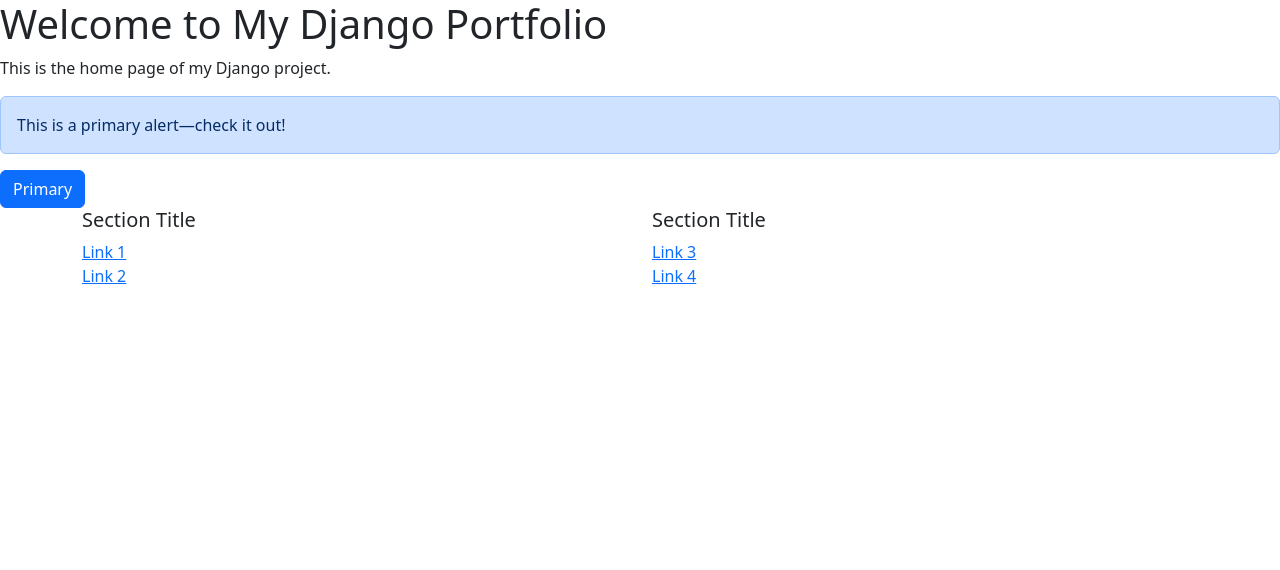
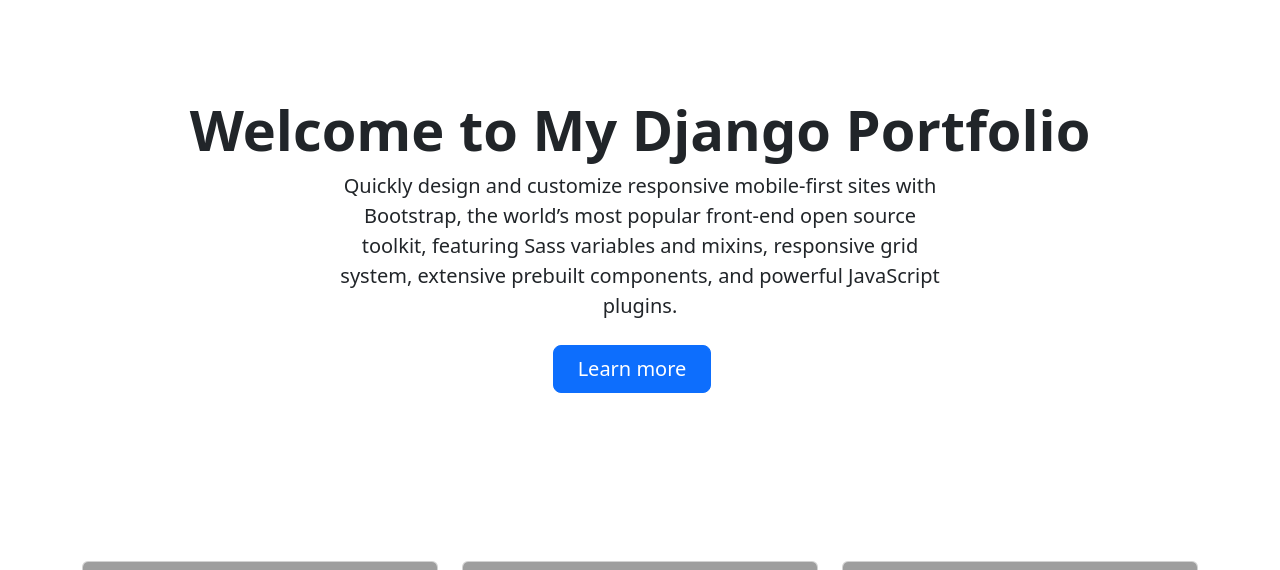
Before and after one commit to owenthcarey/django-portfolio, a Django app: template home/templates/home/index.html in a window 1280 px wide. Shown: the part 56-626 px from the top of the page. Before the commit the page ends 340 px from the top, so only its background shows below. Run offline with Django 4.2, Linux system fonts and the light colour scheme; the template is opened without the code that fills it, so the values that code supplies are empty; parts of the project's set-up code (start-up, migrations or seed data) failed here and were passed over; grey boxes are pictures that could not be loaded.

Commit message:
Update home app

```diff
--- a/home/templates/home/index.html
+++ b/home/templates/home/index.html
@@ -1,9 +1,55 @@
 {% extends "base_generic.html" %}
 {% block content %}
-  <h1>Welcome to My Django Portfolio</h1>
-  <p>This is the home page of my Django project.</p>
-  <div class="alert alert-primary" role="alert">
-    This is a primary alert—check it out!
+  <div class="px-4 py-5 my-5 text-center">
+    <h1 class="display-4 fw-bolder">Welcome to My Django Portfolio</h1>
+    <div class="col-lg-6 mx-auto">
+      <p class="lead mb-4">Quickly design and customize responsive mobile-first
+        sites with Bootstrap, the world’s most popular front-end open source
+        toolkit, featuring Sass variables and mixins, responsive grid system,
+        extensive prebuilt components, and powerful JavaScript plugins.</p>
+      <div class="d-grid gap-2 d-sm-flex justify-content-sm-center mb-5">
+        <a href="#" class="btn btn-primary btn-lg px-4 me-sm-3">Learn more</a>
+      </div>
+    </div>
   </div>
-  <button type="button" class="btn btn-primary">Primary</button>
+  <div class="container py-4">
+    <div class="row row-cols-1 row-cols-md-3 g-4">
+      <div class="col">
+        <div class="card">
+          <img src="https://source.unsplash.com/450x300/?nature&random=1"
+               class="card-img-top" alt="About me">
+          <div class="card-body">
+            <h5 class="card-title">About Me</h5>
+            <p class="card-text">Some quick example text to build on the card
+              title and make up the bulk of the card's content.</p>
+            <a href="#" class="btn btn-primary">Go somewhere</a>
+          </div>
+        </div>
+      </div>
+      <div class="col">
+        <div class="card">
+          <img src="https://source.unsplash.com/450x300/?nature&random=2"
+               class="card-img-top" alt="My Skills">
+          <div class="card-body">
+            <h5 class="card-title">My Skills</h5>
+            <p class="card-text">Some quick example text to build on the card
+              title and make up the bulk of the card's content.</p>
+            <a href="#" class="btn btn-primary">Go somewhere</a>
+          </div>
+        </div>
+      </div>
+      <div class="col">
+        <div class="card">
+          <img src="https://source.unsplash.com/450x300/?nature&random=3"
+               class="card-img-top" alt="My Projects">
+          <div class="card-body">
+            <h5 class="card-title">My Projects</h5>
+            <p class="card-text">Some quick example text to build on the card
+              title and make up the bulk of the card's content.</p>
+            <a href="#" class="btn btn-primary">Go somewhere</a>
+          </div>
+        </div>
+      </div>
+    </div>
+  </div>
 {% endblock %}
```
